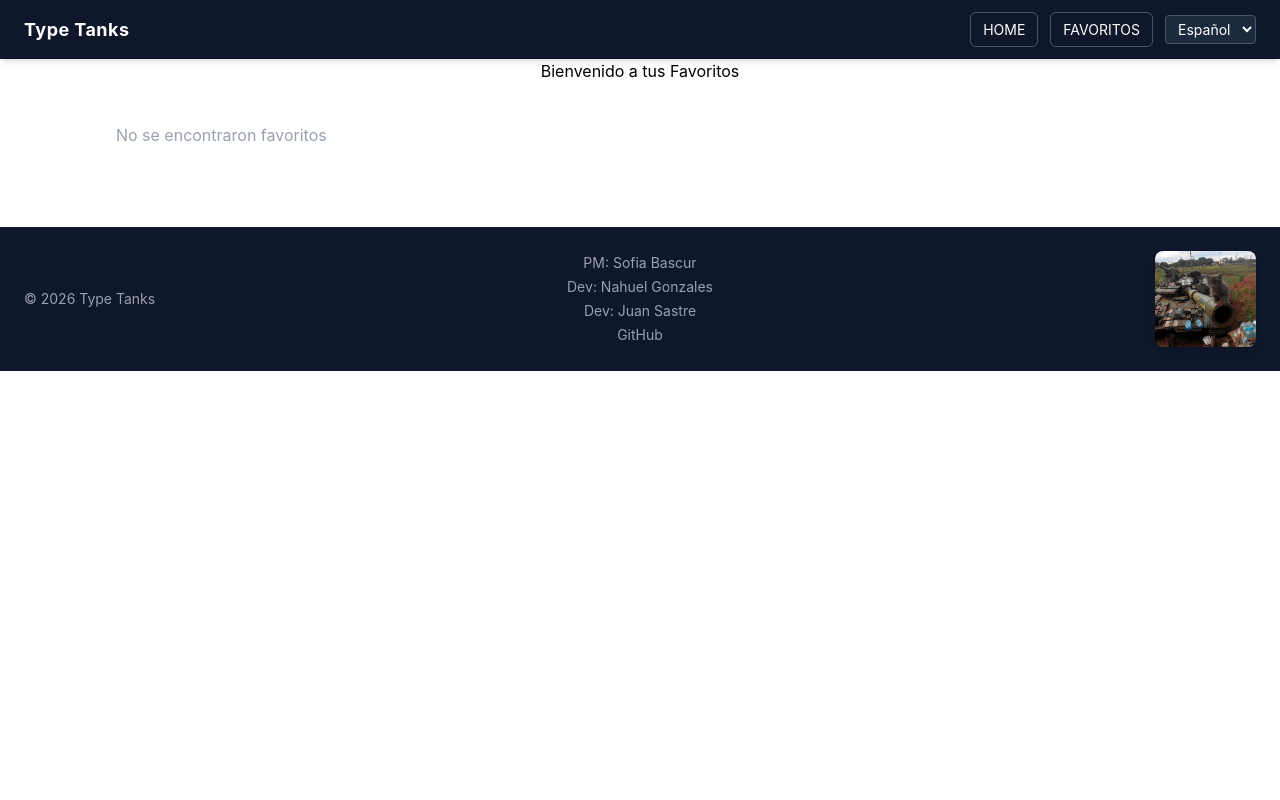
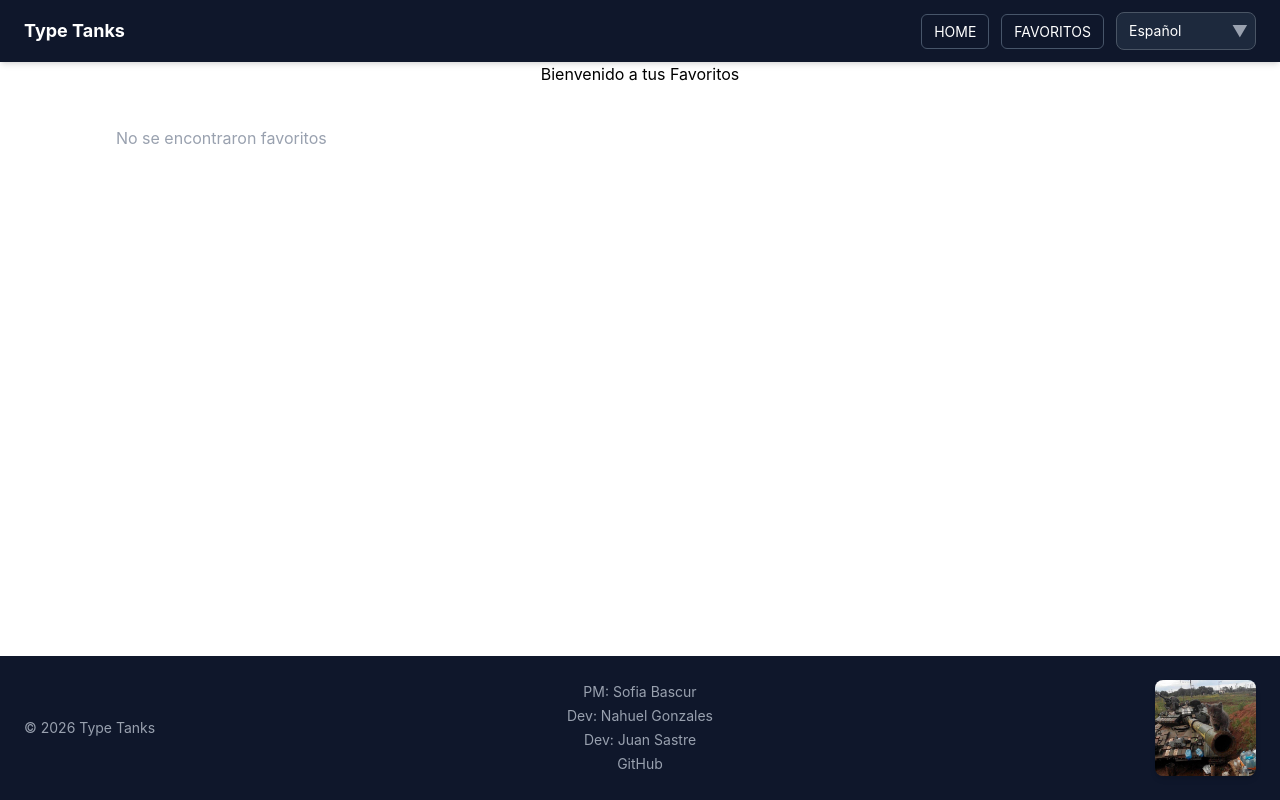
Before and after one commit to Sofia-Nb/PWA-GRUPO-13-TP2, a React (Vite) app: page /favorites in a window 1280 px wide. Built offline with nearby package versions, Linux system fonts and the light colour scheme.

Commit message:
Pagina responsive + .gitignore

```diff
--- a/index.html
+++ b/index.html
@@ -4,6 +4,7 @@
     <meta charset="UTF-8" />
     <title>Vite App</title>
     <script type="module" src="/src/main.jsx"></script>
+    <meta name="viewport" content="width=device-width, initial-scale=1.0" />
   </head>
   <body>
     <div id="root"></div>
--- a/src/components/Header/Header.jsx
+++ b/src/components/Header/Header.jsx
@@ -1,4 +1,4 @@
-import React from "react";
+import React, { useState } from "react";
 import { useNavigate, Link } from "react-router-dom";
 import { useTranslation } from "react-i18next";
 import { Routes } from "../../const/routes";
@@ -9,21 +9,25 @@ import { LenguajeSelect } from "../LenguajeSelect/LenguajeSelect";
 const Header = () => {
     const navigation = useNavigate();
     const { t } = useTranslation();
+    const [menuAbierto, setMenuAbierto] = useState(false);
 
     return (
         <header className="sticky top-0 z-50 bg-slate-900 text-white shadow-md">
-
             <div className="max-w-7xl mx-auto flex justify-between items-center px-6 py-3">
 
 
-                <h1 className="text-lg font-bold tracking-wide">
+                <h1 className="text-lg font-bold">
                     <Link to={Routes.home} className="hover:text-gray-300 transition">
                         {t("header.title")}
                     </Link>
                 </h1>
+                <button
+                className="md:hidden text-2xl"
+                onClick={() => setMenuAbierto(!menuAbierto)}
+                > ☰ </button>
 
-
-                <div className="flex items-center gap-3">
+                <div className={`absolute md:static top-full left-0 w-full md:w-auto bg-slate-900 md:flex items-center gap-3
+                    ${menuAbierto ? "flex flex-col p-4" : "hidden"}`}>
 
                     <Boton variante="header"
                         onClick={() => navigation(Routes.home)}  >
--- a/src/components/Select/Select.jsx
+++ b/src/components/Select/Select.jsx
@@ -1,7 +1,9 @@
 const Select = ({ opciones, onChange, value }) => {
   return (
+    <div className="relative w-35 max-w-xs">
     <select
-      className="text-sm px-2 py-1 border border-gray-600 rounded bg-slate-800 text-white focus:outline-none"
+      className="w-full text-sm px-3 py-2 pr-8 border border-gray-600 rounded-lg bg-slate-800 text-white
+        focus:outline-none focus:ring-2 focus:ring-blue-500 appearance-none cursor-pointer"
       onChange={onChange}
       value={value}
     >
@@ -11,6 +13,11 @@ const Select = ({ opciones, onChange, value }) => {
         </option>
       ))}
     </select>
+
+    <span className="pointer-events-none absolute right-2 top-1/2 -translate-y-1/2 text-gray-400">
+        ▼
+      </span>
+    </div>
   );
 };
 
--- a/src/pages/Favorites/Favorites.jsx
+++ b/src/pages/Favorites/Favorites.jsx
@@ -14,9 +14,10 @@ const Favorites = () => {
     const { t } = useTranslation();
     const favoritos = JSON.parse(localStorage.getItem("favoritos")) || [];
   return (
-    <>
+  <div className="min-h-screen flex flex-col">
   <Header></Header>
 
+     <main className="grow">
       <Titulo texto={t("favorites.title")} />
 
       <div className="grid lg:grid-cols-3 gap-6 p-6">
@@ -32,11 +33,14 @@ const Favorites = () => {
           </Link>
         ))
       ) : (
-          <p className="text-center p-4 text-gray-400">{t("favorites.no_results") || "No se encontraron favoritos"}</p>
+          <p className="text-center p-4 text-gray-400">
+            {t("favorites.no_results") || "No se encontraron favoritos"}
+          </p>
         )}
       </div>
+      </main>
       <Footer></Footer>
-    </>
+    </div>
   );
 };
 
```
Also changed, not shown: 1 other file (tests, documents, lock files or other folders).
